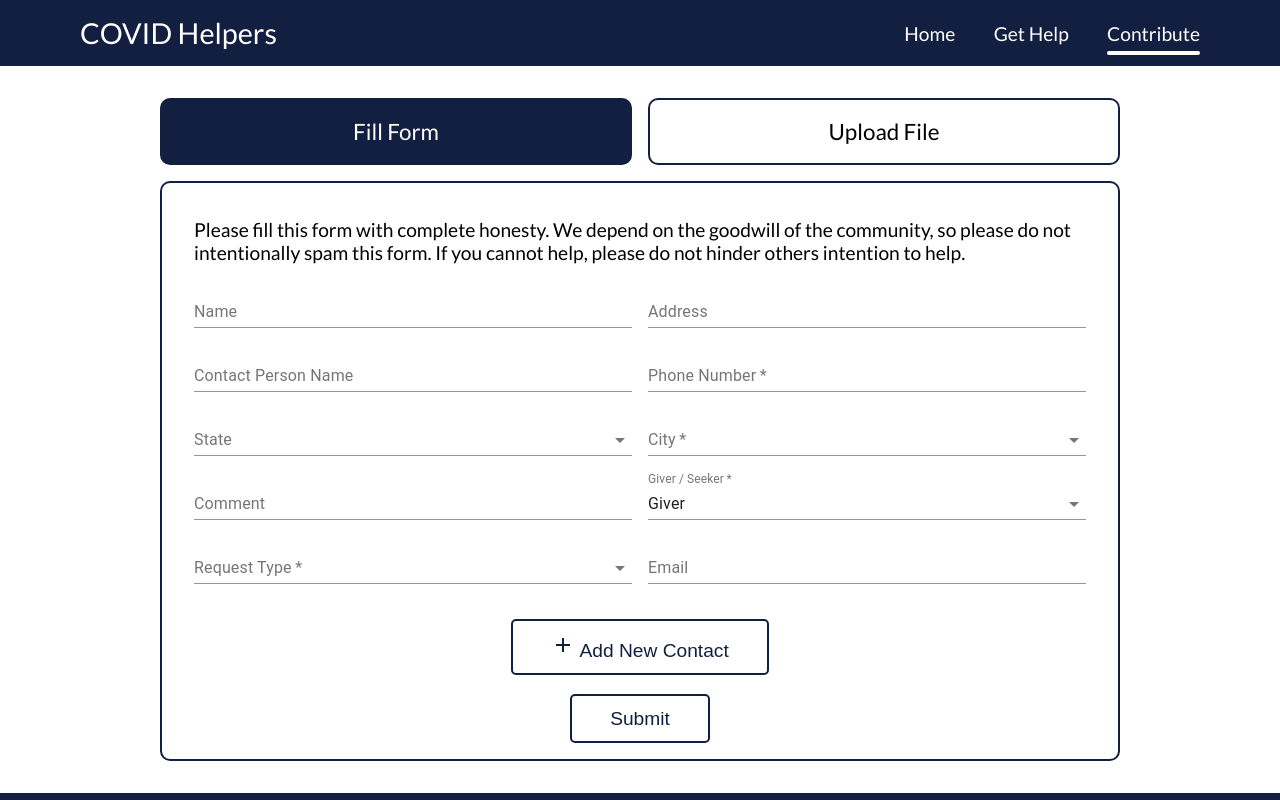
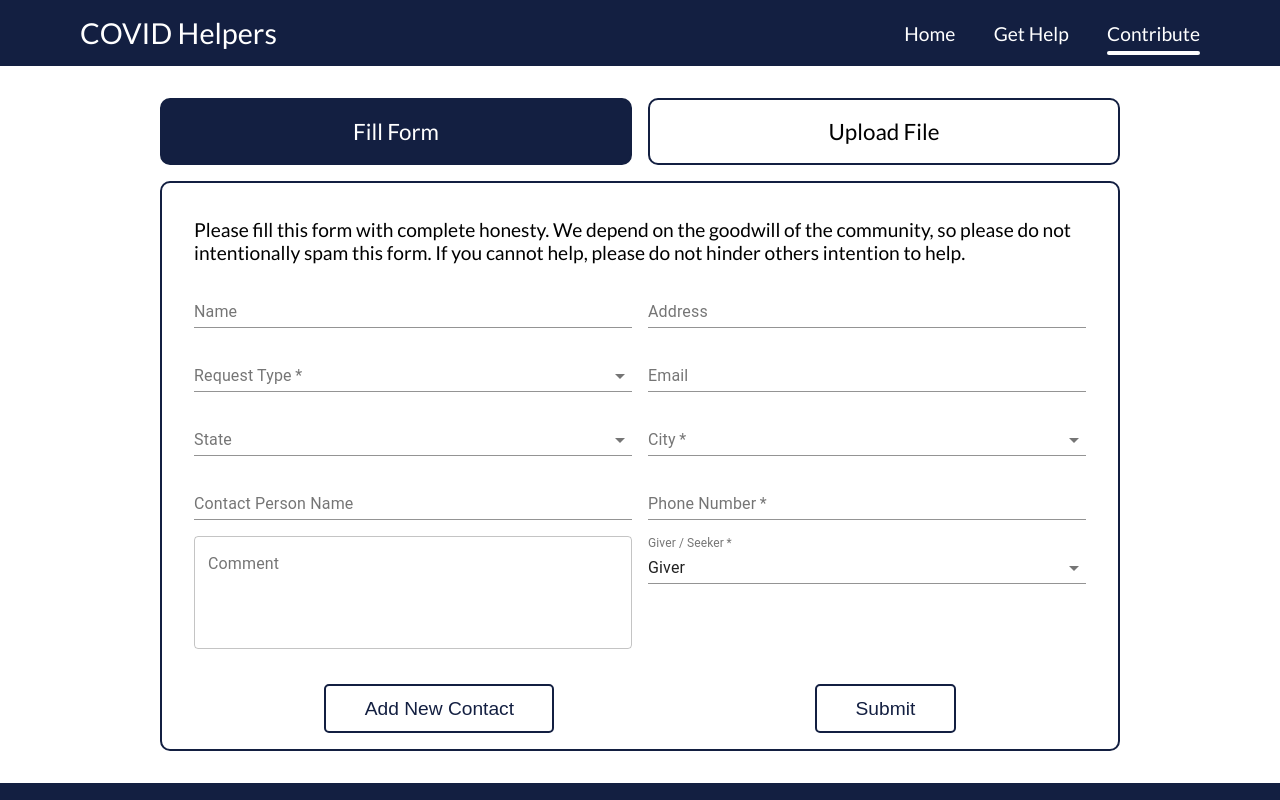
Before and after one commit to covidhelper/fe, a React (Create React App) app: page /contribute in a window 1280 px wide. Shown: the top 800 px of the page. Built offline with nearby package versions, Linux system fonts and the light colour scheme.

Commit message:
Added filters to Get help page

```diff
--- a/src/assets/scss/index.scss
+++ b/src/assets/scss/index.scss
@@ -41,6 +41,29 @@ button {
   &:hover,
   &:focus {
     outline: none;
+    background-color: $dark-blue;
+    color: $white;
+  }
+}
+
+.tabs {
+  display: flex;
+  justify-content: center;
+  align-items: center;
+  gap: 1em;
+
+  > span {
+    width: 100%;
+    padding: 0.8em;
+    text-align: center;
+    font-size: 1.4rem;
+    border: 2px solid $dark-blue;
+    border-radius: 10px;
+    cursor: pointer;
+    transition: all 250ms ease-in-out;
+  }
+
+  > span.active {
     background-color: $dark-blue;
     color: $white;
   }
@@ -155,9 +178,6 @@ nav {
     img {
       width: 600px;
       height: 600px;
-
-      //   max-width: 100%;
-      //   height: auto;
     }
   }
 
@@ -219,6 +239,24 @@ nav {
   }
 }
 
+.card-wrapper {
+  margin-top: 1em;
+  .params {
+    margin-top: 2em;
+    > .MuiFormControl-root {
+      width: 250px;
+    }
+
+    > .MuiFormControl-root + .MuiFormControl-root {
+      margin-left: 2em;
+    }
+
+    .searchbar {
+      width: 400px;
+    }
+  }
+}
+
 .card {
   display: flex;
   flex-direction: column;
@@ -226,7 +264,7 @@ nav {
   border-radius: 10px;
   padding: 1em 2em;
   margin: 2em 0;
-  cursor: pointer;
+
   .upperRow {
     display: flex;
     .content-wrapper {
@@ -324,29 +362,6 @@ nav {
   width: 100%;
   padding: 1em 5em;
 
-  .tabs {
-    display: flex;
-    justify-content: center;
-    align-items: center;
-    gap: 1em;
-
-    > span {
-      width: 100%;
-      padding: 0.8em;
-      text-align: center;
-      font-size: 1.4rem;
-      border: 2px solid $dark-blue;
-      border-radius: 10px;
-      cursor: pointer;
-      transition: all 250ms ease-in-out;
-    }
-
-    > span.active {
-      background-color: $dark-blue;
-      color: $white;
-    }
-  }
-
   .fill-form {
     border: 2px solid $dark-blue;
     border-radius: 10px;
@@ -363,13 +378,33 @@ nav {
       gap: 1em;
       flex-wrap: wrap;
 
-      > div {
+      > .block {
         flex: 1 1 48%;
+        > div {
+          width: 100%;
+        }
       }
 
-      button {
-        display: block;
-        margin: 1em auto 0;
+      .contact {
+        width: 100%;
+        display: flex;
+        gap: 1em;
+
+        > div {
+          flex: 1 1 48%;
+        }
+      }
+
+      .control-buttons {
+        display: flex;
+        justify-content: center;
+        align-items: center;
+        width: 100%;
+
+        button {
+          display: block;
+          margin: 1em auto 0;
+        }
       }
     }
   }
--- a/src/components/Dropdowns/City.js
+++ b/src/components/Dropdowns/City.js
@@ -22,9 +22,9 @@ const City = props => {
 
     return (
         <FormControl>
-            <InputLabel id="city-label" required>City</InputLabel>
+            <InputLabel id="city-label" required={props.required}>City</InputLabel>
             <Select
-                required
+                required={props.required}
                 labelId="city-label"
                 id="city"
                 value={selectedValue}
--- a/src/components/Dropdowns/ReqType.js
+++ b/src/components/Dropdowns/ReqType.js
@@ -23,9 +23,9 @@ const ReqType = props => {
 
     return (
         <FormControl>
-            <InputLabel id="type-label" required>Request Type</InputLabel>
+            <InputLabel id="type-label" required={props.required}>Request Type</InputLabel>
             <Select
-                required
+                required={props.required}
                 labelId="type-label"
                 id="reqType"
                 value={selectedValue}
--- a/src/components/Dropdowns/State.js
+++ b/src/components/Dropdowns/State.js
@@ -23,8 +23,9 @@ const State = props => {
 
     return (
         <FormControl>
-            <InputLabel id="state-label">State</InputLabel>
+            <InputLabel id="state-label" required={props.required}>State</InputLabel>
             <Select
+                required={props.required}
                 labelId="state-label"
                 id="State"
                 value={selectedValue}
--- a/src/views/Contribute/Contribute.js
+++ b/src/views/Contribute/Contribute.js
@@ -28,19 +28,10 @@ const Contribute = () => {
     })
 
     const onFormDataChange = e => {
-        console.log(e.target.id, e.target.value);
-        if(e.target.id === undefined){
-            setFormData({
-                ...formData,
-                requestType: e.target.value
-            })
-        }
-        else{
         setFormData({
             ...formData,
             [e.target.id]: e.target.value
         })
-        }
     }
 
     const onAddContact = e => {
@@ -84,7 +75,7 @@ const Contribute = () => {
         service.post(FORM_FILL_STRUCTURED, payload)
         .then(res => {
             if(res.data.success){
-                if(res.data.response.isSave){
+                if(res.data.response.dataCards[0].isSave){
                     setAlert({
                         isOpen: true,
                         message: "Data added successfully!",
@@ -136,6 +127,7 @@ const Contribute = () => {
                     <div className="fill-form">
                         <p>Please fill this form with complete honesty. We depend on the goodwill of the community, so please do not intentionally spam this form. If you cannot help, please do not hinder others intention to help.</p>
                         <form onSubmit={onFormSubmit}>
+                            <div className="block">
                                 <TextField
                                     label="Name"
                                     id="name"
@@ -143,6 +135,8 @@ const Contribute = () => {
                                     onChange={onFormDataChange}
                                     type="text"
                                 />
+                            </div>
+                            <div className="block">
                                 <TextField
                                     label="Address"
                                     id="address"
@@ -150,42 +144,57 @@ const Contribute = () => {
                                     onChange={onFormDataChange}
                                     type="text"
                                 />
-                            {
-                                formData.contacts.map((c, ind) => {
-                                    return (
+                            </div>
+                            <div className="block">
+                                <ReqType required={true} onTypeChange={value => setFormData({ ...formData, requestType: value })} />
+                            </div>
+                            <div className="block">
+                                <TextField
+                                    label="Email"
+                                    id="email"
+                                    value={formData.email}
+                                    onChange={onFormDataChange}
+                                    type="email"
+                                />
+                            </div>
+                            <div className="block">
+                                <State onStateChange={value => setFormData({ ...formData, state: value })}/>
+                            </div>
+                            <div className="block">
+                                <City required={true} onCityChange={value => setFormData({ ...formData, city: value })}/>
+                            </div>
+                            <div className="block">
                                 <TextField
                                     label="Contact Person Name"
                                     id="contactPerson"
-                                            value={c.contactPerson}
-                                            onChange={e => onContactChange(e, ind)}
+                                    value={formData.contacts[0].contactPerson}
+                                    onChange={e => onContactChange(e, 0)}
                                     type="text"
                                 />
-                                    )
-                                })
-                            }
-                            {
-                                formData.contacts.map((c, ind) => {
-                                    return (
+                            </div>
+                            <div className="block">
                                 <TextField
                                     label="Phone Number"
                                     required
                                     id="phone"
-                                            value={c.phone}
-                                            onChange={e => onContactChange(e, ind)}
+                                    value={formData.contacts[0].phone}
+                                    onChange={e => onContactChange(e, 0)}
                                     type="text"
                                 />
-                                    )
-                                })
-                            }
-                            <State onStateChange={value => setFormData({ ...formData, state: value })}/>
-                            <City onCityChange={value => setFormData({ ...formData, city: value })}/>
+                            </div>
+                            <div className="block">
                                 <TextField
                                     label="Comment"
                                     id="comment"
+                                    multiline
+                                    rows={4}
                                     value={formData.comment}
                                     onChange={onFormDataChange}
                                     type="text"
+                                    variant="outlined"
                                 />
+                            </div>
+                            <div className="block">
                                 <FormControl>
                                     <InputLabel id="giver-label" required>Giver / Seeker</InputLabel>
                                     <Select
@@ -199,16 +208,33 @@ const Contribute = () => {
                                         <MenuItem value="seeker">Seeker</MenuItem>
                                     </Select>
                                 </FormControl>
-                            <ReqType onTypeChange={value => setFormData({ ...formData, requestType: value })} />
+                            </div>
+                            {
+                                formData.contacts.map((c, ind) => {
+                                    return (
+                                        ind !== 0 ?
+                                        <div key={ind} className="contact">
                                             <TextField
-                                label="Email"
-                                id="email"
-                                value={formData.email}
-                                onChange={onFormDataChange}
-                                type="email"
+                                                label="Contact Person Name"
+                                                id="contactPerson"
+                                                value={c.contactPerson}
+                                                onChange={e => onContactChange(e, ind)}
+                                                type="text"
                                             />
-                            <div>
-                                <button className="btn" onClick={onAddContact}><Add /> Add New Contact</button>
+                                            <TextField
+                                                label="Phone Number"
+                                                required
+                                                id="phone"
+                                                value={c.phone}
+                                                onChange={e => onContactChange(e, ind)}
+                                                type="text"
+                                            />
+                                        </div> : null
+                                    )
+                                })
+                            }
+                            <div className="control-buttons">
+                                <button className="btn" onClick={onAddContact}>Add New Contact</button>
                                 <button type="submit" className="btn">Submit</button>
                             </div>
                         </form>
```
Also changed, not shown: src/components/Card/Card.js (+7 -7 lines), src/views/Seek/Seek.js (+69 -15 lines). Lines whose indentation alone changed are shown as unchanged.
